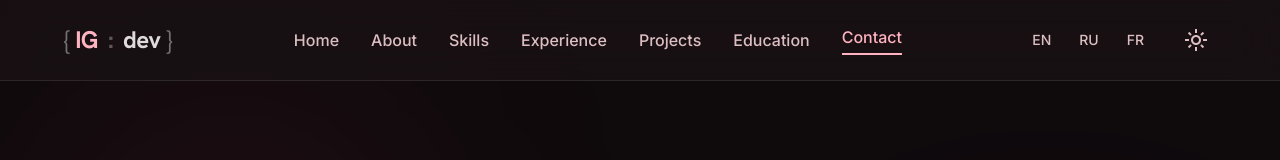
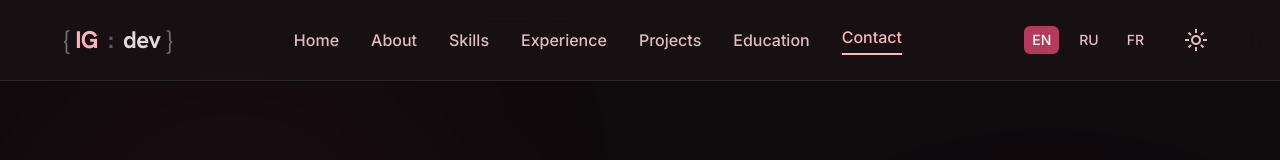
Before and after one commit to iliyasalve/business_card, a Next.js app: page / in a window 1280 px wide. Shown: the top 160 px of the page. Built offline with nearby package versions, Linux system fonts and the light colour scheme.

Commit message:
fix: use resolved language code to correctly highlight active language in UI

```diff
--- a/components/Layout.tsx
+++ b/components/Layout.tsx
@@ -19,6 +19,7 @@ const languages = [
 const Layout: React.FC<LayoutProps> = ({ children, theme, toggleTheme }) => {
   const router = useRouter();
   const { i18n, t } = useTranslation('common');
+  const currentLang = (i18n.resolvedLanguage || i18n.language || 'en').split('-')[0];
   const [mobileMenuOpen, setMobileMenuOpen] = useState(false);
   const [scrolled, setScrolled] = useState(false);
   const [showScrollTop, setShowScrollTop] = useState(false);
@@ -230,7 +231,7 @@ const Layout: React.FC<LayoutProps> = ({ children, theme, toggleTheme }) => {
                   key={code}
                   onClick={() => changeLanguage(code)}
                   className={`transition-all px-2 py-1 rounded-md ${
-                    i18n.language === code
+                    currentLang === code
                       ? 'bg-primary text-on-primary active:scale-95'
                       : 'text-on-surface-variant hover:text-primary'
                   }`}
@@ -324,7 +325,7 @@ const Layout: React.FC<LayoutProps> = ({ children, theme, toggleTheme }) => {
                 key={code}
                 onClick={() => changeLanguage(code)}
                 className={`px-3 py-1.5 rounded-lg transition-colors ${
-                  i18n.language === code
+                  currentLang === code
                     ? 'bg-primary text-on-primary active:scale-95'
                     : 'text-on-surface-variant bg-surface-variant/30 hover:text-primary'
                 }`}
```
